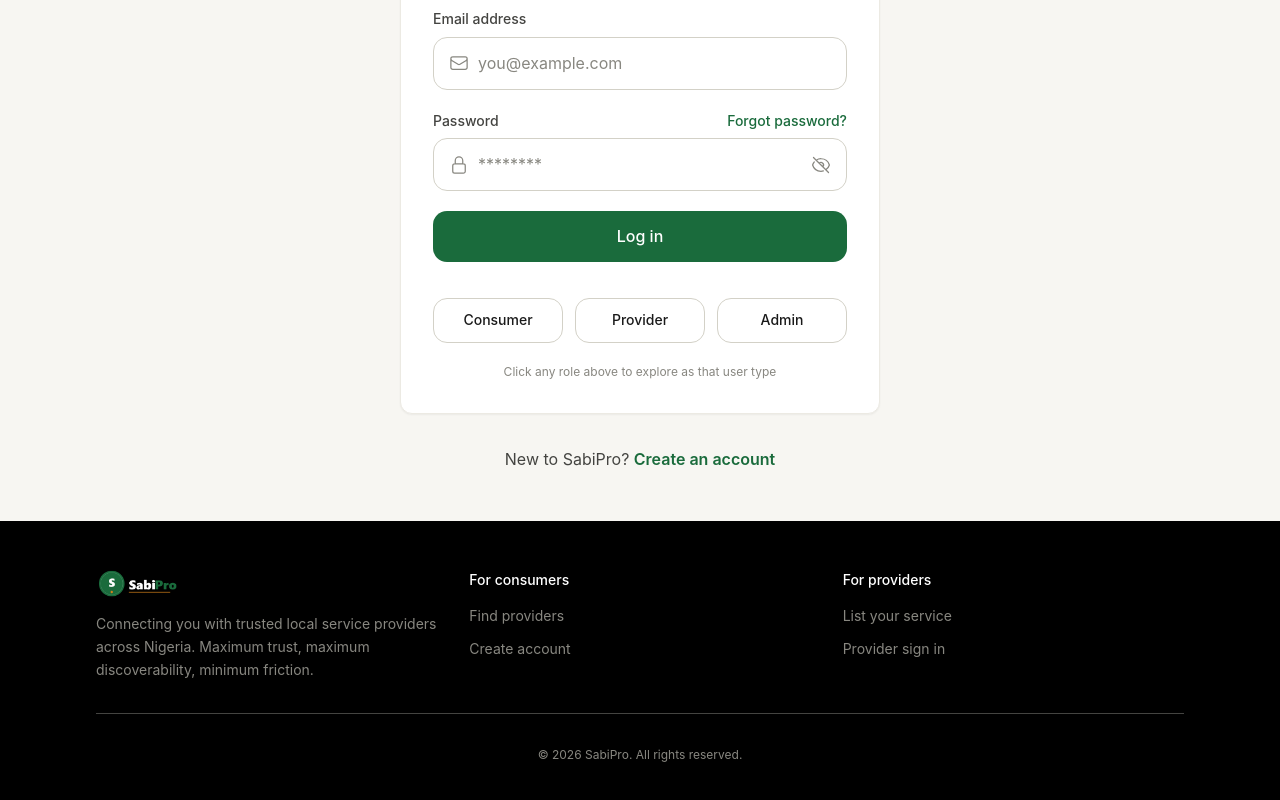
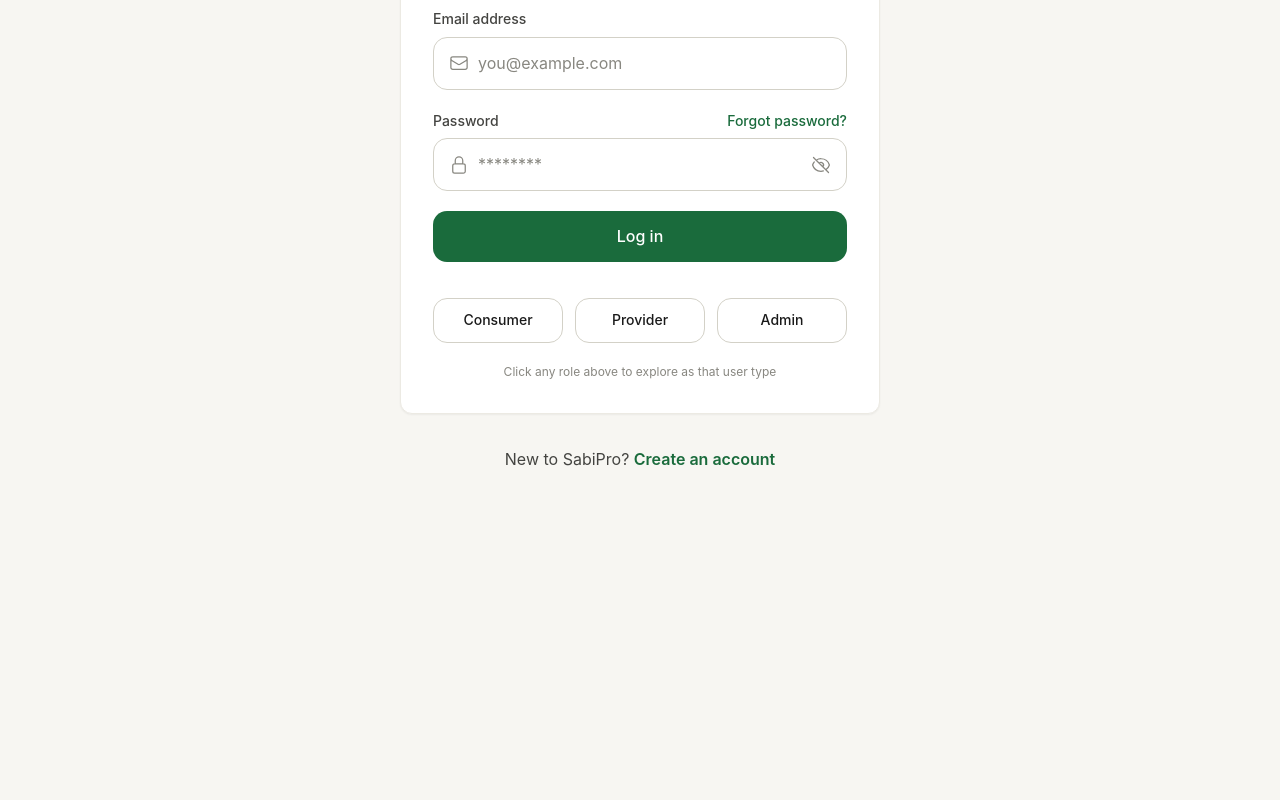
Before and after one commit to Missking001/SabiPro, a Next.js app in the folder apps/web/: page /login in a window 1280 px wide. Shown: the part 611-1411 px from the top of the page. After the commit the page ends 1132 px from the top, so only its background shows below. Built offline with nearby package versions, Linux system fonts and the light colour scheme; no server answers.

Commit message:
style: hide footer on login and register pages

```diff
--- a/apps/web/app/layout.tsx
+++ b/apps/web/app/layout.tsx
@@ -1,7 +1,7 @@
 import type { Metadata } from "next";
 import "./globals.css";
 import { Navbar } from "@/components/layout/Navbar";
-import { Footer } from "@/components/layout/Footer";
+import { ConditionalFooter } from "@/components/layout/ConditionalFooter";
 import { BottomNav } from "@/components/layout/BottomNav";
 import { AuthProvider } from "@/components/AuthProvider";
 
@@ -23,7 +23,7 @@ export default function RootLayout({
           <Navbar />
           <main className="min-h-screen bg-surface-bg">{children}</main>
           <BottomNav />
-          <Footer />
+          <ConditionalFooter />
         </AuthProvider>
       </body>
     </html>
--- /dev/null
+++ b/apps/web/components/layout/ConditionalFooter.tsx
@@ -0,0 +1,11 @@
+'use client';
+
+import { usePathname } from 'next/navigation';
+import { Footer } from './Footer';
+
+export function ConditionalFooter() {
+  const pathname = usePathname();
+  const isAuthPage = pathname === '/login' || pathname === '/register';
+  if (isAuthPage) return null;
+  return <Footer />;
+}
```
